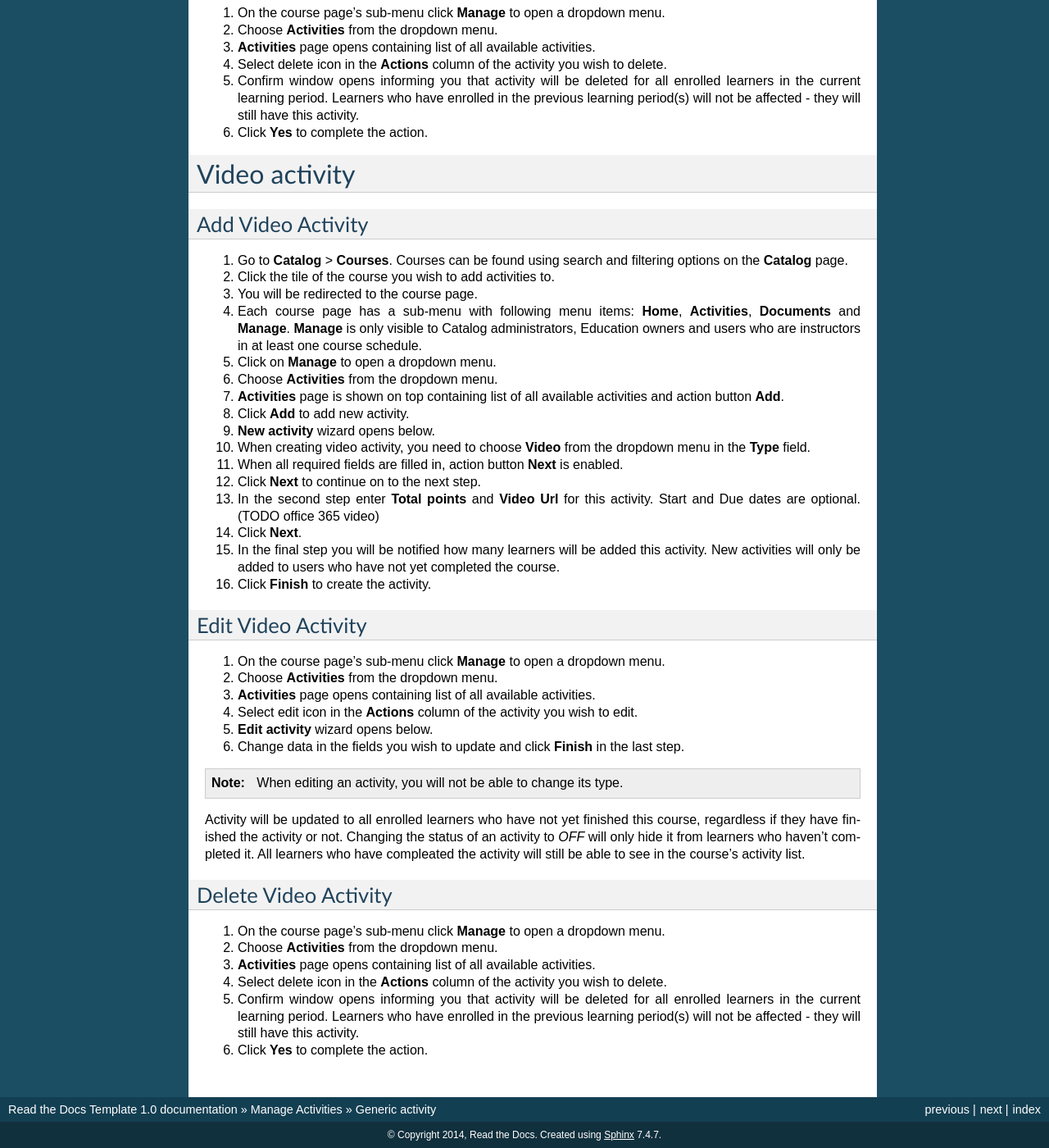
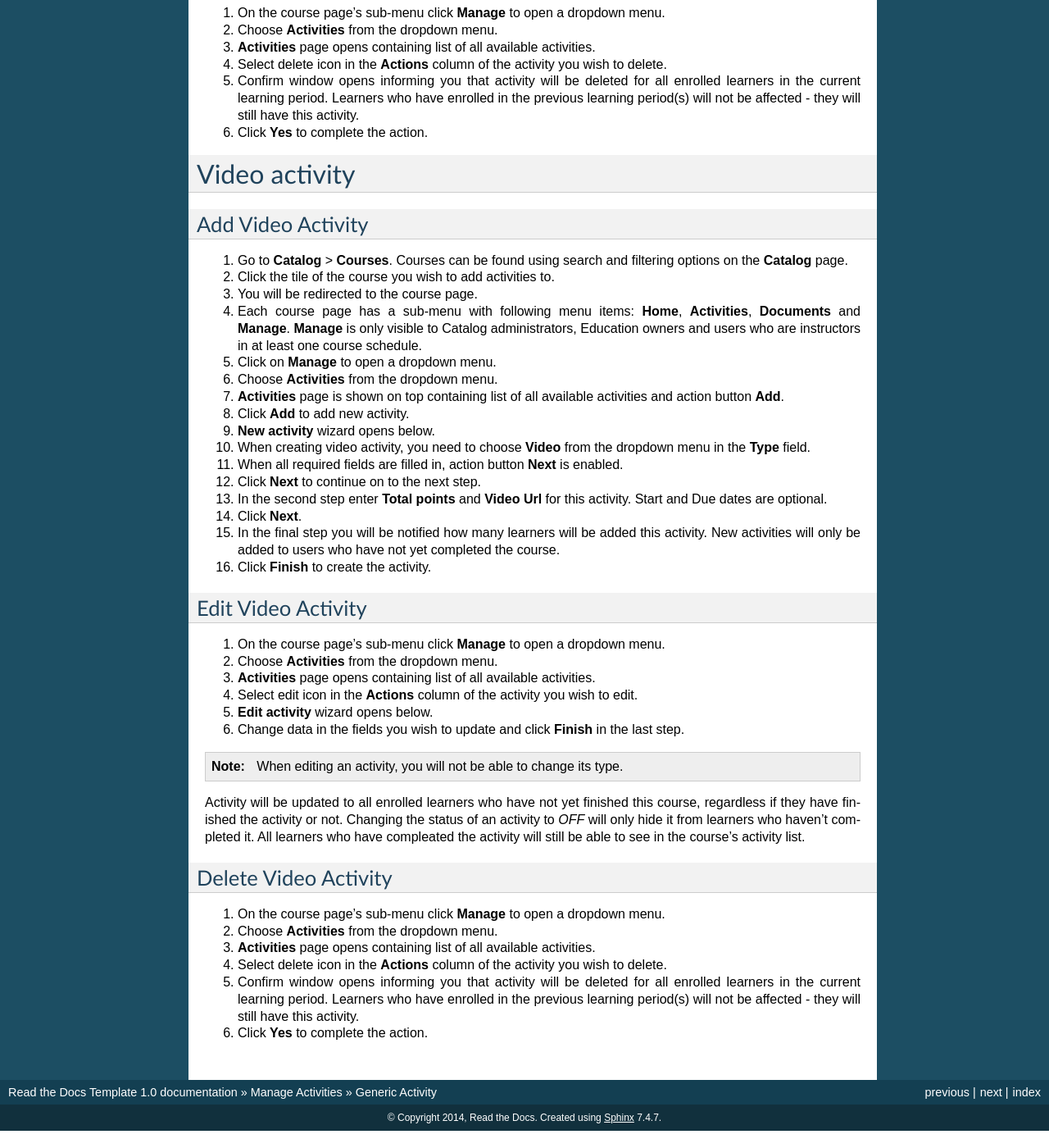
Before and after one commit to pslisko/performa365docs, a Sphinx documentation site: the page built from docs/howto/manage_activities/generic_video.rst, in a window 1280 px wide and 1400 px high, scrolled down 1055 px. Shown: the whole window at 82% size. Built offline with Sphinx 7.4.7, drawn with Linux system fonts in a browser that asks for light colours; pages that are not in the unit, such as notebooks, are missing from menus; after the commit the page ends 2434 px from its top, so only the background shows below that; some of the changed text lies outside the part shown.

Commit message:
Update generic_video.rst

```diff
--- a/docs/howto/manage_activities/generic_video.rst
+++ b/docs/howto/manage_activities/generic_video.rst
@@ -1,7 +1,7 @@
 
 
 
-Generic activity
+Generic Activity
 ================
 
 ..
@@ -76,7 +76,7 @@ Add Video Activity
 #. When creating video activity, you need to choose **Video** from the dropdown menu in the **Type** field.
 #. When all required fields are filled in, action button **Next** is enabled.
 #. Click **Next** to continue on to the next step.
-#. In the second step enter **Total points** and **Video Url** for this activity. Start and Due dates are optional. (TODO office 365 video)
+#. In the second step enter **Total points** and **Video Url** for this activity. Start and Due dates are optional.
 #. Click **Next**.
 #. In the final step you will be notified how many learners will be added this activity. New activities will only be added to users who have not yet completed the course.
 #. Click **Finish** to create the activity.
```
